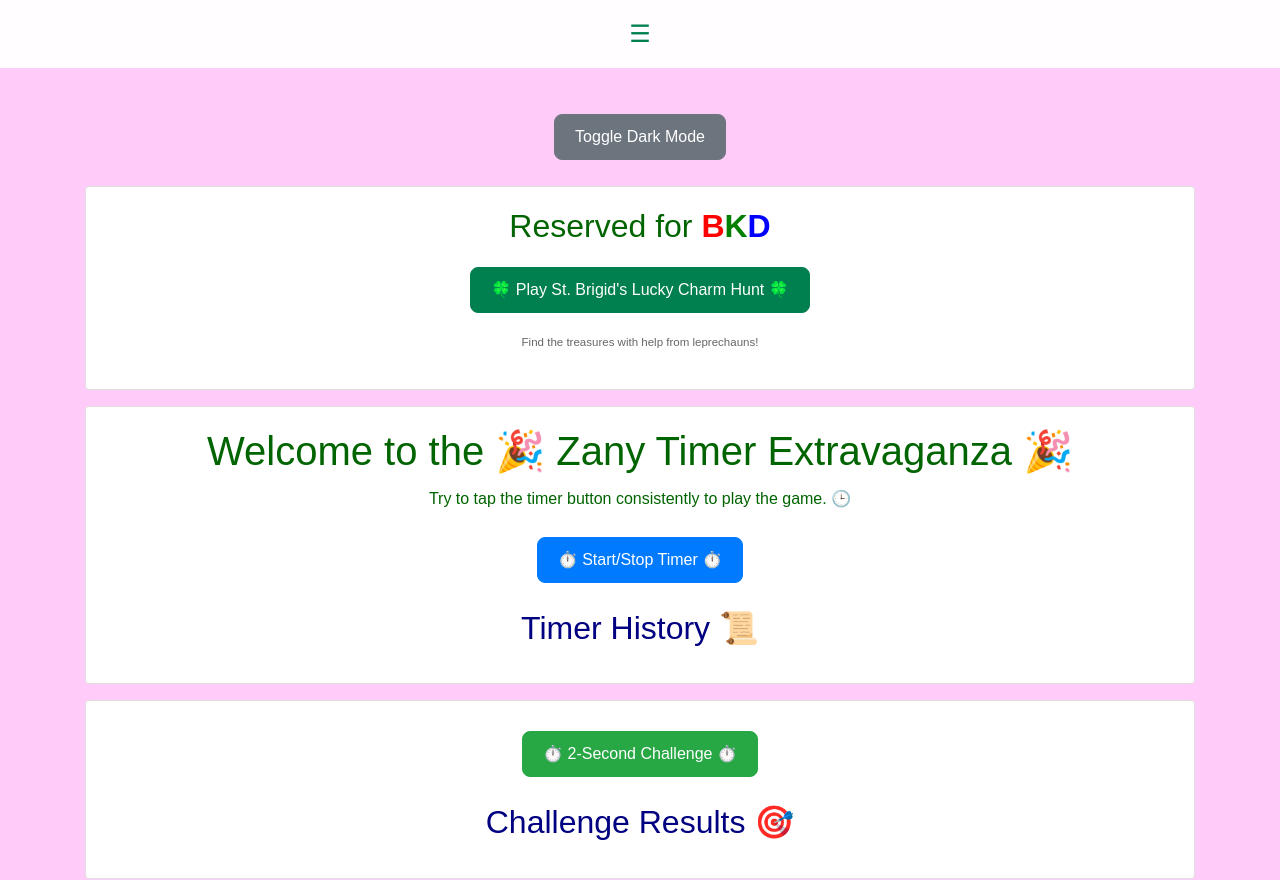
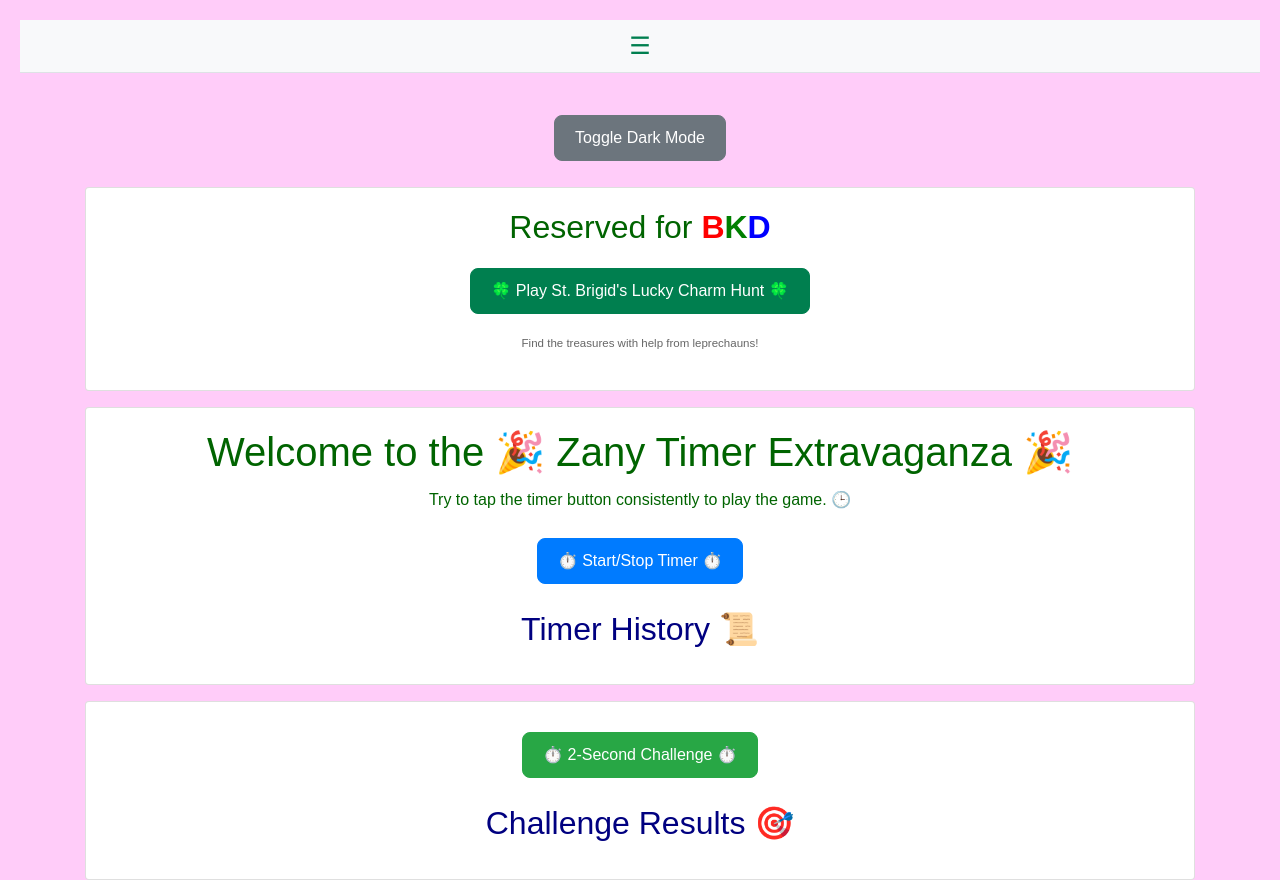
Before and after one commit to jmcpheron/booger_quest, a website: page public/index.html in a window 1280 px wide. Shown: the top 880 px of the page. Drawn offline with nearby package versions, Linux system fonts and the light colour scheme.

Commit message:
Formatting updates

```diff
--- a/public/index.html
+++ b/public/index.html
@@ -12,14 +12,9 @@
             display: inline-block;
         }
         .header {
-            position: fixed;
-            top: 0;
-            left: 0;
-            right: 0;
-            z-index: 1000;
-            padding: 0.5rem;
-            background-color: rgba(255, 255, 255, 0.95);
-            backdrop-filter: blur(5px);
+            background-color: #f8f9fa;
+            border-bottom: 1px solid #dee2e6;
+            margin-bottom: 2rem;
         }
         .menu-btn {
             background: none;
@@ -35,12 +30,11 @@
         .menu-content {
             display: none;
             position: absolute;
-            top: 100%;
-            left: 0;
             background-color: white;
             box-shadow: 0 2px 5px rgba(0,0,0,0.1);
             border-radius: 0 0 5px 5px;
             padding: 0.5rem;
+            z-index: 100;
         }
         .menu-content.show {
             display: block;
@@ -55,21 +49,23 @@
             background-color: #f8f9fa;
             color: #005c3a;
         }
-        /* Add margin to body to account for fixed header */
+        /* Remove the body padding */
         body {
-            padding-top: 3.5rem;
+            margin: 0;
         }
     </style>
 </head>
 <body>
-    <header class="header">
-        <button class="menu-btn" id="menuBtn">☰</button>
-        <div class="menu-content" id="menuContent">
-            <a href="/">🏠 Home</a>
-            <a href="st-brigid.html">🍀 St. Brigid's Game</a>
+    <div class="header">
+        <div class="container">
+            <button class="menu-btn" id="menuBtn">☰</button>
+            <div class="menu-content" id="menuContent">
+                <a href="/">🏠 Home</a>
+                <a href="st-brigid.html">🍀 St. Brigid's Game</a>
+            </div>
         </div>
-    </header>
-    <div class="container mt-5">
+    </div>
+    <div class="container">
         <button id="themeToggle" class="btn btn-secondary">Toggle Dark Mode</button>
 
         <!-- St. Brigid's game card -->
```
Also changed, not shown: public/st-brigid.html (+12 -17 lines).
